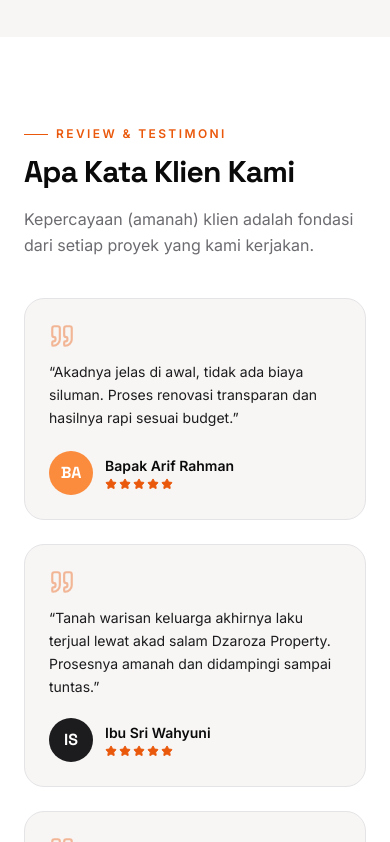
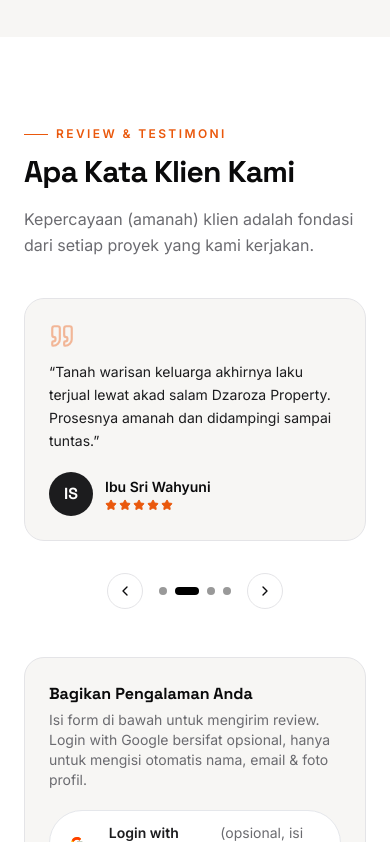
Before and after one commit to kholilmuflikhun/dzarozaproperty, a Next.js app: page / in a window 390 px wide. Shown: the part 5482-6324 px from the top of the page. Built offline with nearby package versions, Linux system fonts and the light colour scheme; no server answers.

Commit message:
feat: enhance Testimonials component with carousel functionality and navigation controls

```diff
--- a/components/Testimonials.tsx
+++ b/components/Testimonials.tsx
@@ -1,11 +1,15 @@
 "use client";
 
-import { useEffect, useState } from "react";
+import { useEffect, useMemo, useState } from "react";
 import Image from "next/image";
-import { Star, Quote } from "lucide-react";
+import { Star, Quote, ChevronLeft, ChevronRight } from "lucide-react";
 import SectionHeading from "./SectionHeading";
 import TestimoniForm from "./TestimoniForm";
+import CarouselDots from "./CarouselDots";
+import { useColumns } from "@/lib/useColumns";
 import type { Testimonial } from "@/lib/data";
+
+const AUTO_SLIDE_MS = 5000;
 
 const PALETTE = ["#EA580C", "#0F0F10", "#FB8B3D", "#1C1C1E"];
 function hashString(str: string) {
@@ -32,6 +36,11 @@ function Avatar({ name, photo }: { name: string; photo?: string }) {
 
 export default function Testimonials() {
   const [items, setItems] = useState<Testimonial[]>([]);
+  const [page, setPage] = useState(0);
+  const [paused, setPaused] = useState(false);
+  // Kartu per slide mengikuti jumlah kolom grid aktif (mobile 1, tablet 2,
+  // desktop 4) supaya tampilan carousel konsisten dengan layout grid semula.
+  const columns = useColumns({ sm: 2, lg: 4 });
 
   useEffect(() => {
     fetch("/api/testimoni")
@@ -39,6 +48,39 @@ export default function Testimonials() {
       .then((json) => setItems(json.data ?? []))
       .catch(() => setItems([]));
   }, []);
+
+  const pages = useMemo(() => {
+    const chunks: Testimonial[][] = [];
+    for (let i = 0; i < items.length; i += columns) {
+      chunks.push(items.slice(i, i + columns));
+    }
+    return chunks.length ? chunks : [[]];
+  }, [items, columns]);
+
+  // Reset ke slide pertama tiap kali jumlah kolom (resize layar) atau data
+  // testimoni berubah, supaya index yang aktif tidak pernah "kelewat".
+  useEffect(() => {
+    setPage(0);
+  }, [columns, items.length]);
+
+  const safePage = Math.min(page, pages.length - 1);
+
+  function goPrev() {
+    setPage((p) => (p - 1 + pages.length) % pages.length);
+  }
+  function goNext() {
+    setPage((p) => (p + 1) % pages.length);
+  }
+
+  // Auto-slide testimoni setiap beberapa detik, berhenti sementara saat
+  // pointer/jari user berada di area carousel supaya nyaman dibaca.
+  useEffect(() => {
+    if (pages.length <= 1 || paused) return;
+    const timer = setInterval(goNext, AUTO_SLIDE_MS);
+    return () => clearInterval(timer);
+  }, [pages.length, paused]);
+
+  const currentItems = pages[safePage] ?? [];
 
   return (
     <section id="testimoni" className="section-pad bg-white">
@@ -49,8 +91,15 @@ export default function Testimonials() {
           description="Kepercayaan (amanah) klien adalah fondasi dari setiap proyek yang kami kerjakan."
         />
 
-        <div className="mt-10 grid sm:grid-cols-2 lg:grid-cols-4 gap-6">
-          {items.map((t) => (
+        <div
+          className="relative mt-10"
+          onMouseEnter={() => setPaused(true)}
+          onMouseLeave={() => setPaused(false)}
+          onTouchStart={() => setPaused(true)}
+          onTouchEnd={() => setPaused(false)}
+        >
+          <div key={safePage} className="grid animate-fadeIn sm:grid-cols-2 lg:grid-cols-4 gap-6">
+            {currentItems.map((t) => (
               <div key={t.id} className="rounded-xl2 border border-charcoal-100 bg-cream-soft p-6">
                 <Quote className="text-orange-500/40" size={26} />
                 <p className="mt-3 text-sm text-charcoal-800 leading-relaxed min-h-[70px]">
@@ -73,7 +122,53 @@ export default function Testimonials() {
                 </div>
               </div>
             ))}
+
+            {currentItems.length === 0 && (
+              <p className="col-span-full text-center text-sm text-charcoal-400">Belum ada testimoni.</p>
+            )}
           </div>
+
+          {pages.length > 1 && (
+            <>
+              <button
+                onClick={goPrev}
+                aria-label="Testimoni sebelumnya"
+                className="absolute left-0 top-1/2 hidden -translate-x-1/2 -translate-y-1/2 items-center justify-center rounded-full border border-charcoal-100 bg-white shadow-card transition-colors hover:border-orange-400 lg:flex h-11 w-11"
+              >
+                <ChevronLeft size={20} />
+              </button>
+              <button
+                onClick={goNext}
+                aria-label="Testimoni berikutnya"
+                className="absolute right-0 top-1/2 hidden translate-x-1/2 -translate-y-1/2 items-center justify-center rounded-full border border-charcoal-100 bg-white shadow-card transition-colors hover:border-orange-400 lg:flex h-11 w-11"
+              >
+                <ChevronRight size={20} />
+              </button>
+            </>
+          )}
+        </div>
+
+        {pages.length > 1 && (
+          <div className="mt-8 flex items-center justify-center gap-4">
+            <button
+              onClick={goPrev}
+              aria-label="Testimoni sebelumnya"
+              className="flex h-9 w-9 items-center justify-center rounded-full border border-charcoal-100 lg:hidden"
+            >
+              <ChevronLeft size={16} />
+            </button>
+
+            <CarouselDots count={pages.length} active={safePage} onSelect={setPage} />
+
+            <button
+              onClick={goNext}
+              aria-label="Testimoni berikutnya"
+              className="flex h-9 w-9 items-center justify-center rounded-full border border-charcoal-100 lg:hidden"
+            >
+              <ChevronRight size={16} />
+            </button>
+          </div>
+        )}
 
         <div className="mt-12 max-w-xl">
           <TestimoniForm />
```
Lines whose indentation alone changed are shown as unchanged.
